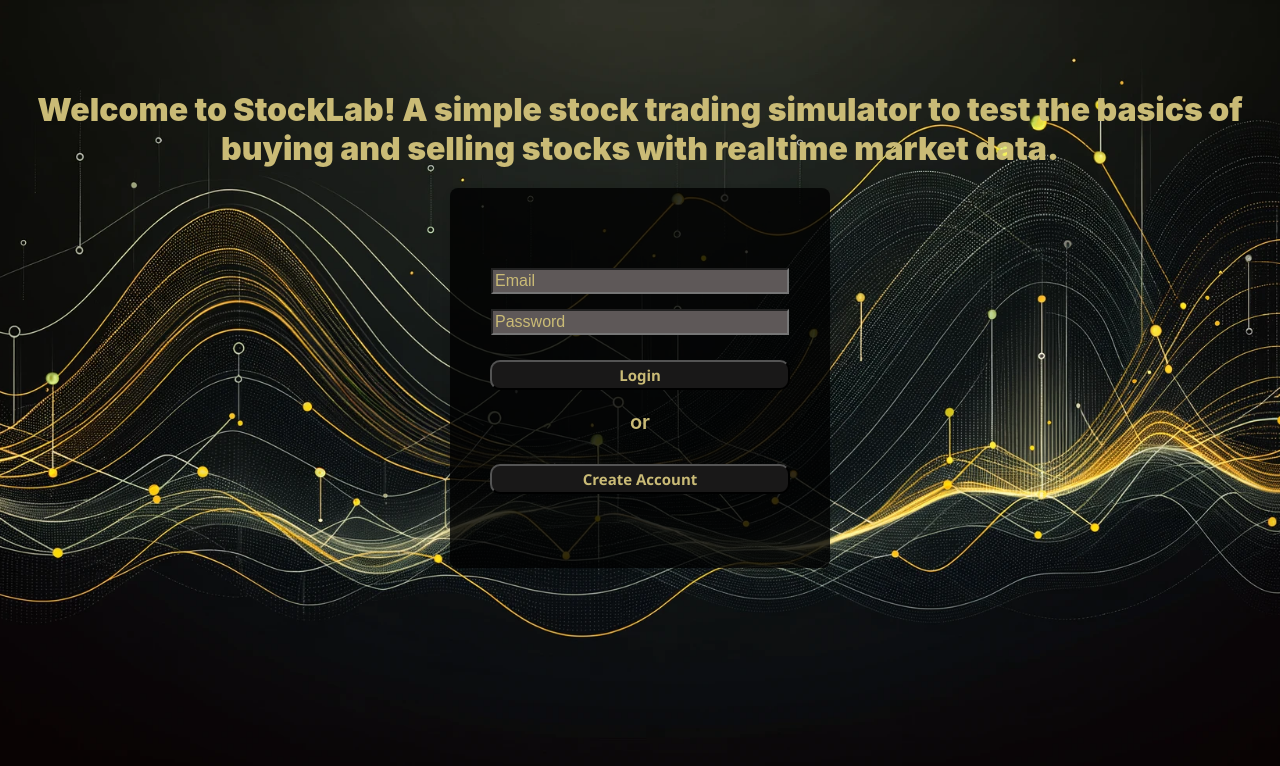
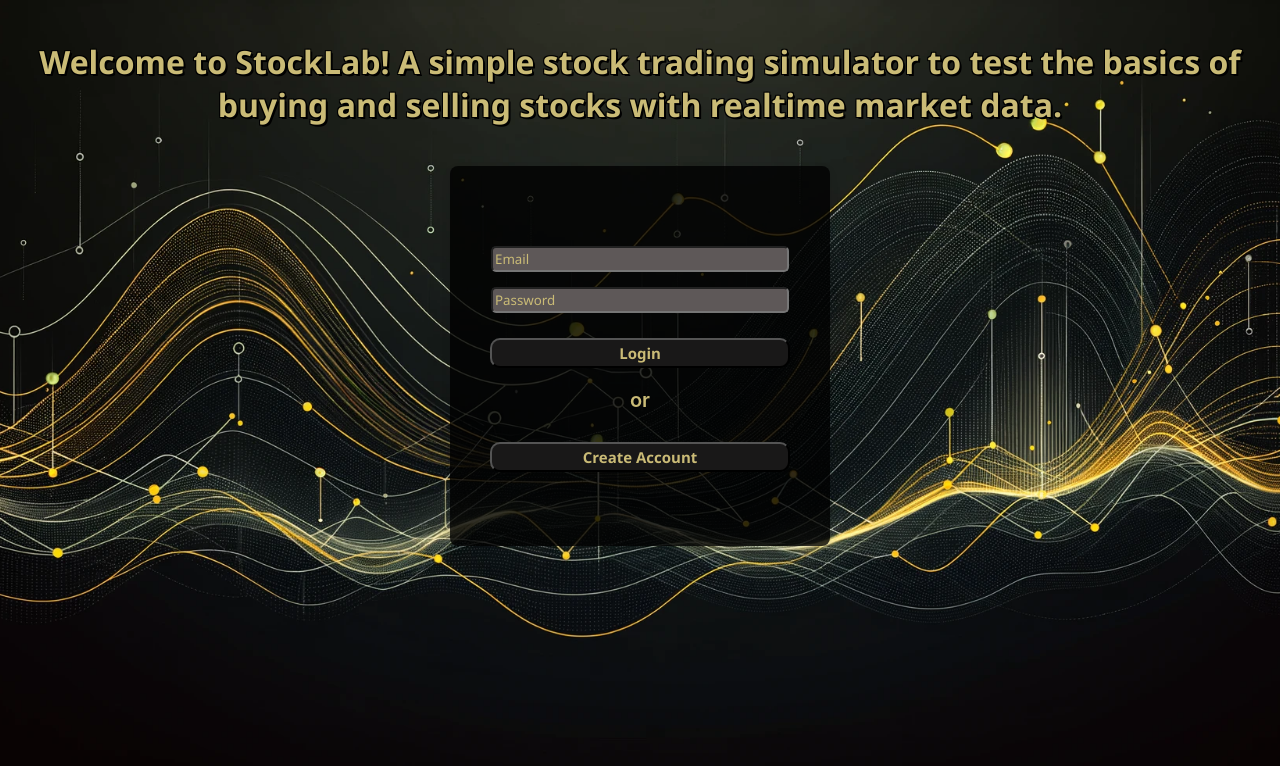
Before and after one commit to nomoneyrecord/fantasy-stock-trader, a React (Create React App) app in the folder client/: page / in a window 1280 px wide. Shown: the top 766 px of the page. Built offline with nearby package versions, Linux system fonts and the light colour scheme.

Commit message:
Border shadow added to the description text and most of the styling for the homepage is complete

```diff
--- a/client/public/index.html
+++ b/client/public/index.html
@@ -24,7 +24,7 @@
       work correctly both with client-side routing and a non-root public URL.
       Learn how to configure a non-root public URL by running `npm run build`.
     -->
-    <title>React App</title>
+    <title>StockLab</title>
   </head>
   <body>
     <noscript>You need to enable JavaScript to run this app.</noscript>
--- a/client/src/App.css
+++ b/client/src/App.css
@@ -26,10 +26,17 @@ body {
 .description-container {
   /* Style for the description text */
   text-align: center;
-  margin-bottom: 20px;
+  text-shadow:
+    -1px -1px 0 #000,
+     1px -1px 0 #000,
+    -1px  1px 0 #000,
+     2px  2px 0 #000;
+  margin-top: -50px;
+  margin-bottom: 40px;
   color:rgb(202, 187, 118);
   font-size: 32px;
   font-weight: 900;
+  font-family: 'Segoe UI', Tahoma, Geneva, Verdana, sans-serif;
   padding-top: 90px;
 }
 
@@ -51,11 +58,12 @@ body {
   background-color: #5e5858; /* Background color */
   width: 290px;
   height: 20px;
+  border-radius: 5px;
 }
 
 ::placeholder {
   color:rgb(202, 187, 118);
-  font-size: 16px;
+  font-family: 'Segoe UI', Tahoma, Geneva, Verdana, sans-serif;
 }
 
 .auth-form {
--- a/client/src/pages/authpage/authpage.js
+++ b/client/src/pages/authpage/authpage.js
@@ -203,6 +203,9 @@ const AuthPage = ({ onLoginSuccess, sessionExpired }) => {
       </Modal>
 
       {errorMessage && <div className="error-message">{errorMessage}</div>}
+      <footer className="footer">
+
+      </footer>
     </div>
   );
 };
```
